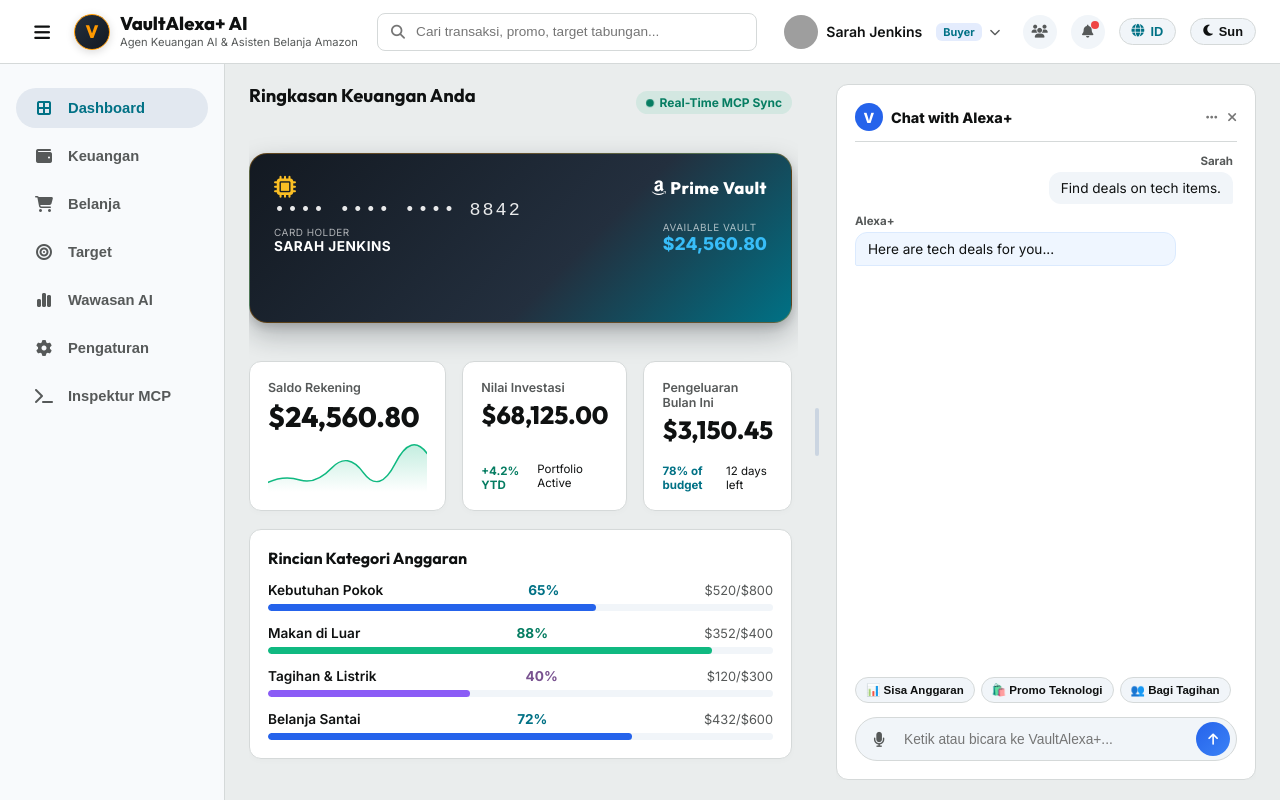
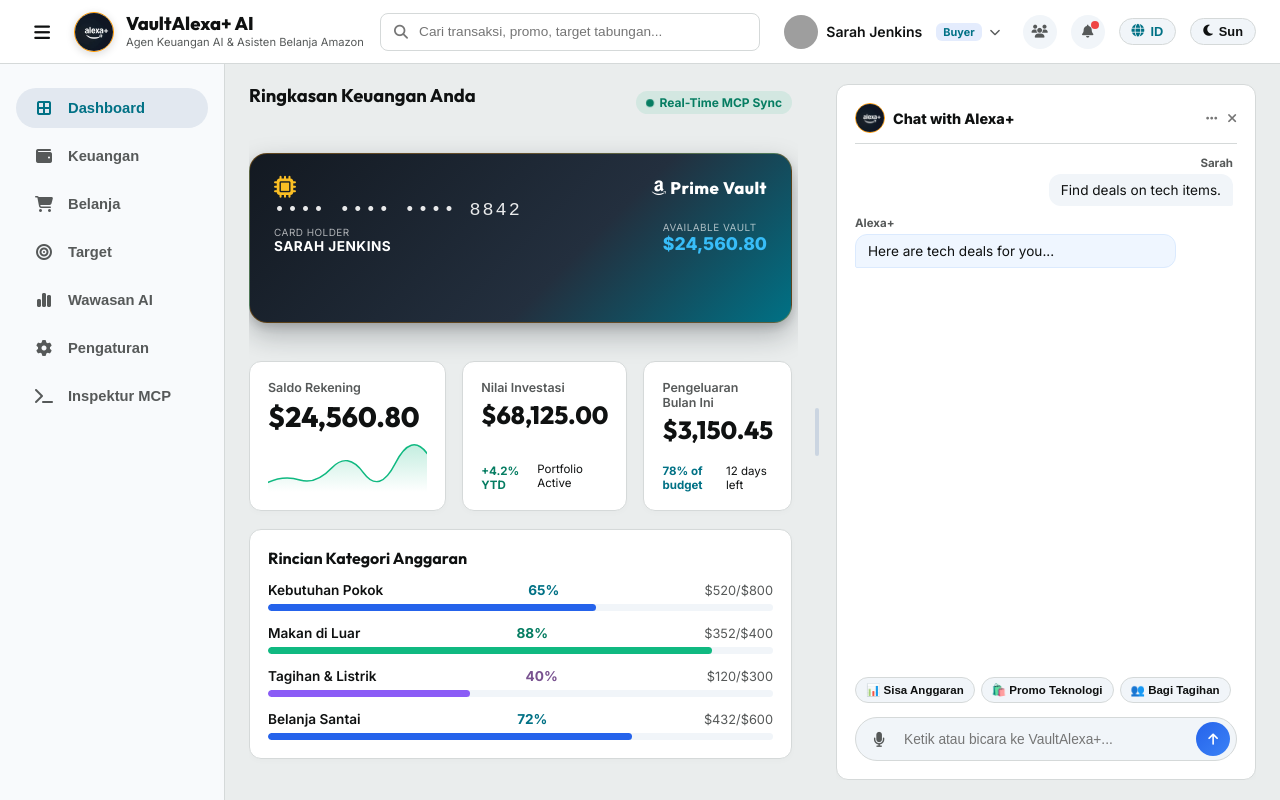
Before and after one commit to karyalangitdigital/vault-alexa-mcp, a website: page index.html in a window 1280 px wide. Drawn offline with Linux system fonts and the light colour scheme; grey boxes are pictures that could not be loaded.

Commit message:
style(branding): replace V placeholder with official Alexa+ Amazon logo

```diff
--- a/index.html
+++ b/index.html
@@ -18,7 +18,7 @@
         <i class="fa-solid fa-bars"></i>
       </button>
       <div class="header-logo">
-        <div class="logo-v-icon">V</div>
+        <img src="alexa_plus_logo.jpg" alt="Alexa+ Logo" class="logo-v-img">
         <div>
           <div class="logo-title">VaultAlexa+ AI</div>
           <div class="logo-subtitle">AI Financial Agent & Amazon Shopping Assistant</div>
@@ -698,7 +698,7 @@
           <!-- Chat Header -->
           <div class="chat-card-header">
             <div class="chat-header-title">
-              <div class="chat-v-icon">V</div>
+              <img src="alexa_plus_logo.jpg" alt="Alexa+" class="chat-logo-img">
               <div>
                 <div class="chat-title-text">Chat with Alexa+</div>
               </div>
--- a/styles.css
+++ b/styles.css
@@ -115,7 +115,24 @@ body.dark-mode .sidebar-toggle-btn:hover {
 .header-logo {
   display: flex;
   align-items: center;
-  gap: 10px;
+  gap: 12px;
+}
+
+.logo-v-img {
+  width: 40px;
+  height: 40px;
+  border-radius: 50%;
+  object-fit: cover;
+  border: 1.5px solid var(--amazon-amber);
+  box-shadow: 0 2px 8px rgba(0, 0, 0, 0.15);
+}
+
+.chat-logo-img {
+  width: 30px;
+  height: 30px;
+  border-radius: 50%;
+  object-fit: cover;
+  border: 1.5px solid var(--amazon-amber);
 }
 
 .logo-v-icon {
```
Also changed, not shown: alexa_plus_logo.jpg (added).
